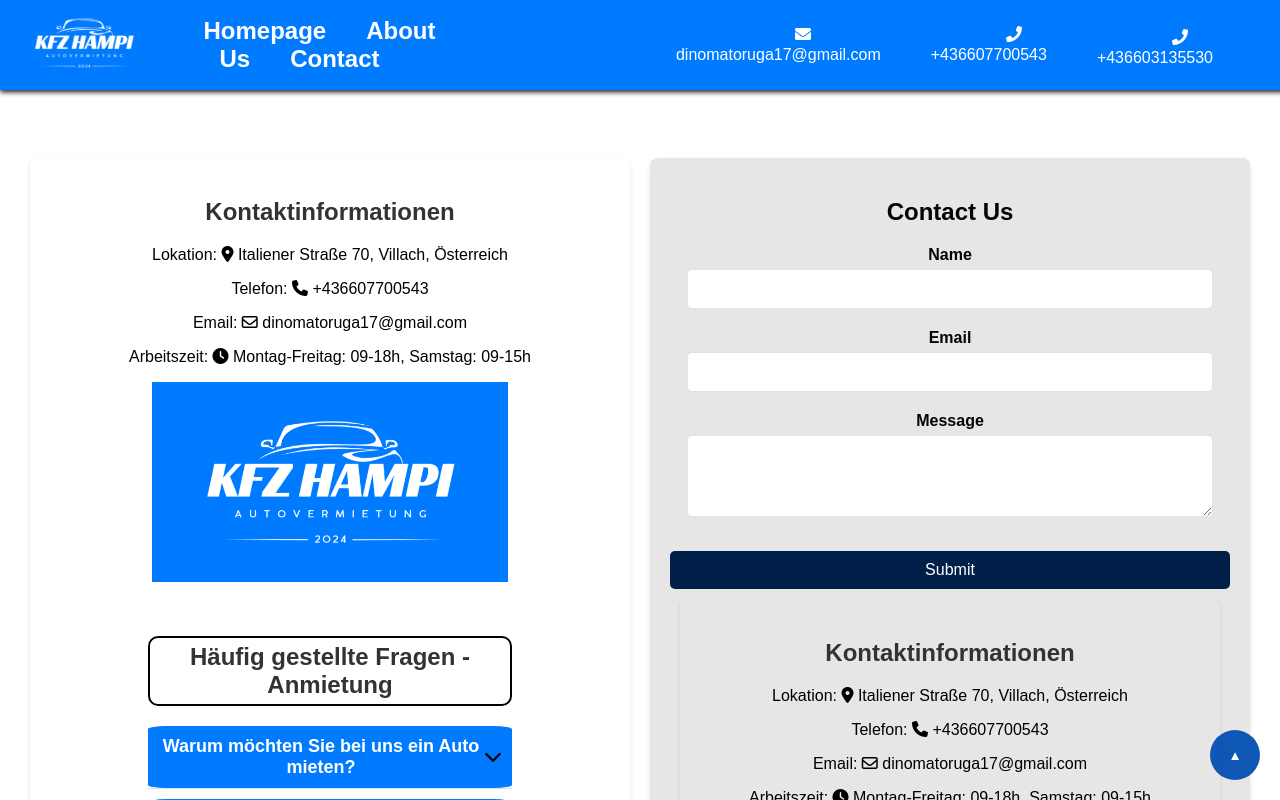
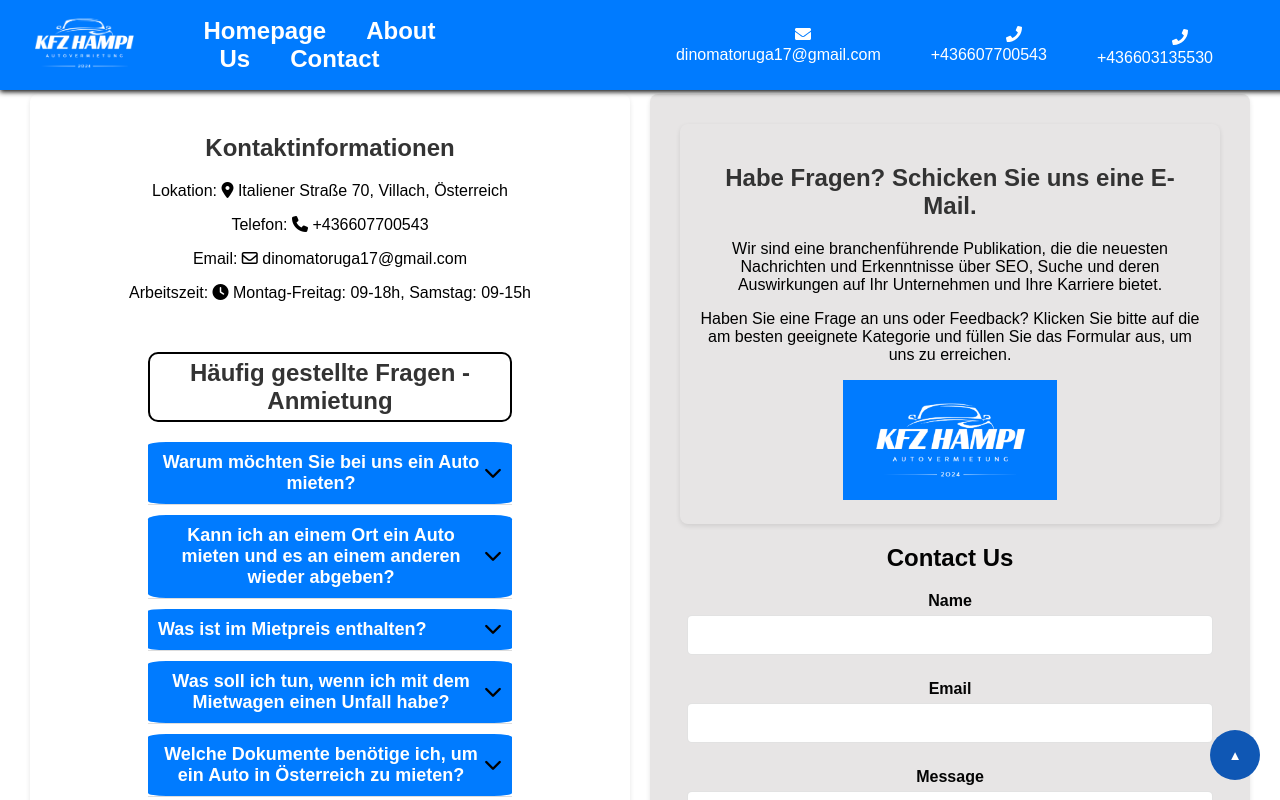
Before and after one commit to muhamed-droid/RentACarWebApp, a React (Create React App) app in the folder client/: page /contact in a window 1280 px wide. Shown: the top 800 px of the page. Built offline with nearby package versions, Linux system fonts and the light colour scheme.

Commit message:
adjust content

```diff
--- a/client/src/pages/Contact.js
+++ b/client/src/pages/Contact.js
@@ -66,10 +66,16 @@ const Contact = () => {
         <p>Telefon: <i class="fa-solid fa-phone"></i> +436607700543</p>
         <p>Email: <i class="fa-regular fa-envelope"></i> dinomatoruga17@gmail.com</p>
         <p>Arbeitszeit: <i class="fa-solid fa-clock"></i> Montag-Freitag: 09-18h, Samstag: 09-15h</p>
-        <img src={Logo} alt="Logo" />
         <FAQ/>
     </div>
     <div className="contact-us-container">
+    <div className='informa'>
+      <h2>Habe Fragen? Schicken Sie uns eine E-Mail.</h2>
+        <p>Wir sind eine branchenführende Publikation, die die neuesten Nachrichten und Erkenntnisse über SEO, Suche und deren Auswirkungen auf Ihr Unternehmen und Ihre Karriere bietet.
+</p>
+        <p>Haben Sie eine Frage an uns oder Feedback? Klicken Sie bitte auf die am besten geeignete Kategorie und füllen Sie das Formular aus, um uns zu erreichen.</p>
+        <img src={Logo} alt="Logo" />
+    </div>
       <h2>Contact Us</h2>
       {!submitted ? (
         <form onSubmit={handleSubmit}>
@@ -112,14 +118,6 @@ const Contact = () => {
           <p>Thank you for your message!</p>
         </div>
       )}
-      <div className='informa'>
-      <h2>Kontaktinformationen</h2>
-        <p>Lokation: <i class="fa-solid fa-location-dot"></i> Italiener Straße 70, Villach, Österreich</p>
-        <p>Telefon: <i class="fa-solid fa-phone"></i> +436607700543</p>
-        <p>Email: <i class="fa-regular fa-envelope"></i> dinomatoruga17@gmail.com</p>
-        <p>Arbeitszeit: <i class="fa-solid fa-clock"></i> Montag-Freitag: 09-18h, Samstag: 09-15h</p>
-        <img src={Logo} alt="Logo" />
-    </div>
     </div>
     </div>
     <div className='google-map'>
--- a/client/src/pages/css/Contact.css
+++ b/client/src/pages/css/Contact.css
@@ -25,7 +25,7 @@
   }
 
   .form-group {
-    margin-bottom: 20px;
+    margin-bottom: 25px;
   }
 
   .form-group label {
@@ -70,7 +70,7 @@
 
 
   .glava {
-    margin-top: 10%;
+    margin-top: 5%;
     display: flex;
     padding: 20px;
     font-family: Arial, sans-serif;
@@ -104,5 +104,5 @@
   }
 
   .informa img {
-    max-height: 200px;
+    max-height: 120px;
   }
--- a/client/src/pages/css/Vehicles.css
+++ b/client/src/pages/css/Vehicles.css
@@ -22,7 +22,7 @@
 
 .right-content {
   margin-top: 2%;
-  width: 50%;
+  width: 40%;
   display: flex;
   flex-direction: column;
   margin-right: 60px;
```
